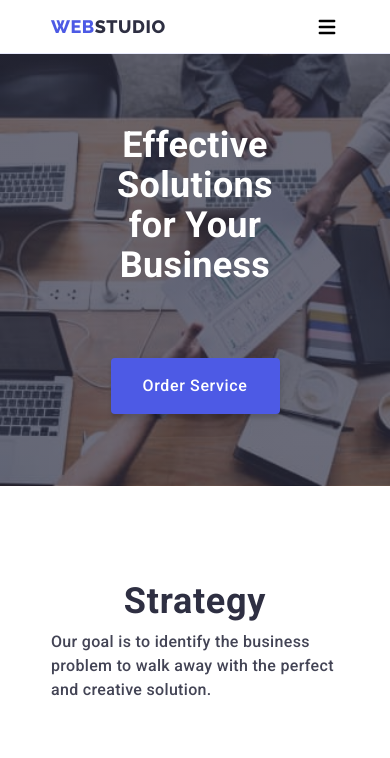
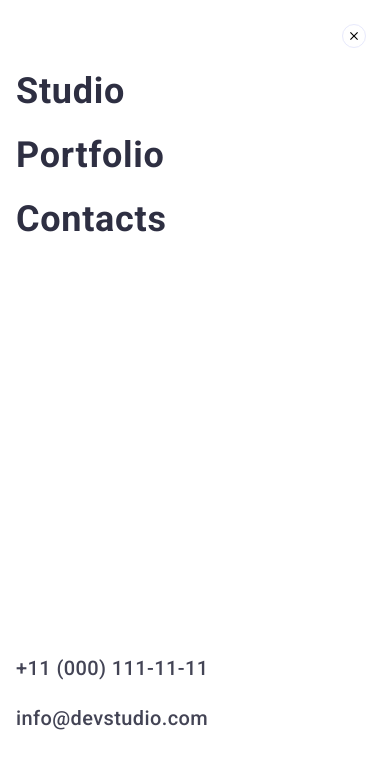
Before and after one commit to Oksana802/goit-markup-hw-06, a plain HTML site: page index.html in a window 390 px wide. Both pictures are taken after a click on the button 327 px from the left and 26 px from the top of the page. Shown: the top 758 px of the page. Drawn offline with nearby package versions, Linux system fonts and the light colour scheme.

Commit message:
fix madal

```diff
--- a/css/styles.css
+++ b/css/styles.css
@@ -43,8 +43,8 @@ img {
 
 :root {
   /* fonts */
-  --primary-font: "Roboto", sans-serif;
-  --secondary-font: "Raleway", sans-serif;
+  --primary-font: 'Roboto', sans-serif;
+  --secondary-font: 'Raleway', sans-serif;
 
   /* Color */
 
@@ -64,7 +64,6 @@ img {
   --color-slate: #434455;
 }
 
-
 body {
   font-family: var(--primary-font);
   font-size: 16px;
@@ -73,7 +72,6 @@ body {
   line-height: 1.5;
   background-color: var(--color-white);
 }
-
 
 /* h2 */
 .title {
@@ -104,9 +102,7 @@ body {
   font-size: 36px;
   line-height: 1.11;
   text-align: center;
-
 }
-
 
 /* p */
 .text {
@@ -117,7 +113,6 @@ body {
 .features-item .text {
   font-weight: 500;
 }
-
 
 .section {
   padding-top: 96px;
@@ -130,14 +125,10 @@ body {
   padding: 0 16px;
 }
 
-
 @media screen and (min-width: 768px) {
-
   .features-item .subtitle {
     text-align: left;
   }
-
-
 }
 
 @media screen and (min-width: 1158px) {
@@ -161,8 +152,7 @@ body {
 /* ------------------------------Header--------------------------- */
 .header {
   border-bottom: 1px solid var(--color-cornflower);
-  box-shadow: 0px 2px 1px rgba(46, 47, 66, 0.08),
-    0px 1px 1px rgba(46, 47, 66, 0.16),
+  box-shadow: 0px 2px 1px rgba(46, 47, 66, 0.08), 0px 1px 1px rgba(46, 47, 66, 0.16),
     0px 1px 6px rgba(46, 47, 66, 0.08);
 }
 
@@ -224,7 +214,6 @@ body {
   border: none;
 }
 
-
 .mob-menu {
   display: flex;
   flex-direction: column;
@@ -260,14 +249,18 @@ body {
   background-color: transparent;
   border-radius: 50%;
   border: 1px solid var(--color-cornflower);
-      transition: background-color 250ms cubic-bezier(0.4, 0, 0.2, 1), border 250ms cubic-bezier(0.4, 0, 0.2, 1);
-
+  transition: background-color 250ms cubic-bezier(0.4, 0, 0.2, 1),
+    border 250ms cubic-bezier(0.4, 0, 0.2, 1);
+}
+.menu-close-btn:hover,
+.menu-close-btn:focus {
+  background-color: var(--color-ocean);
+  border: none;
 }
 
 .mob-item:not(:last-child) {
   margin-bottom: 24px;
 }
-
 
 .mob-nav-link {
   font-weight: 700;
@@ -275,7 +268,6 @@ body {
   line-height: 1.11;
   letter-spacing: 0.02em;
   color: var(--color-navy-blue);
-
 }
 
 .mob-address {
@@ -290,8 +282,6 @@ body {
   color: var(--color-text);
 }
 
-
-
 .mob-socials-list {
   display: flex;
   justify-content: space-between;
@@ -303,7 +293,6 @@ body {
   width: 40px;
   height: 40px;
 }
-
 
 @media screen and (min-width: 768px) {
   .container {
@@ -341,7 +330,6 @@ body {
     align-items: center;
     gap: 16px;
   }
-
 
   .nav-link {
     display: block;
@@ -391,7 +379,6 @@ body {
   }
 }
 
-
 @media screen and (min-width: 1158px) {
   .container {
     width: 1158px;
@@ -413,17 +400,15 @@ body {
     line-height: 1.5;
     letter-spacing: 0.02em;
   }
-
 }
 /* ______________________________________________________________________________ */
 
-
 /* -----------------------------Hero----------------------------- */
-
 
 .hero {
   background-color: var(--color-navy-blue);
-  background-image: linear-gradient(rgba(46, 47, 66, 0.7), rgba(46, 47, 66, 0.7)), url(../images/bg/people-office-mob.jpg);
+  background-image: linear-gradient(rgba(46, 47, 66, 0.7), rgba(46, 47, 66, 0.7)),
+    url(../images/bg/people-office-mob.jpg);
   max-width: 1440px;
   background-repeat: no-repeat;
   background-position: center center;
@@ -445,7 +430,6 @@ body {
   padding: 0 2px;
   text-align: center;
   color: var(--color-white);
-
 }
 
 .button {
@@ -469,28 +453,32 @@ body {
   transition: background-color 250ms cubic-bezier(0.4, 0, 0.2, 1);
 }
 
-
 .button:hover,
 .button:focus {
   background-color: var(--color-ocean);
 }
 
-                @media screen and (-webkit-min-device-pixel-ratio: 2), (min-resolution: 2dppx),  (min-resolution: 192dpi) {
+@media screen and (-webkit-min-device-pixel-ratio: 2),
+  (min-resolution: 2dppx),
+  (min-resolution: 192dpi) {
   .hero {
-                    background-image: linear-gradient(rgba(46, 47, 66, 0.7), rgba(46, 47, 66, 0.7)), url(../images/bg/people-office-mob-2x.jpg);
+    background-image: linear-gradient(rgba(46, 47, 66, 0.7), rgba(46, 47, 66, 0.7)),
+      url(../images/bg/people-office-mob-2x.jpg);
   }
 }
 
 @media screen and (min-width: 768px) {
   .hero {
-      background-image: linear-gradient(rgba(46, 47, 66, 0.7), rgba(46, 47, 66, 0.7)), url(../images/bg/people-office-tab.jpg);
+    background-image: linear-gradient(rgba(46, 47, 66, 0.7), rgba(46, 47, 66, 0.7)),
+      url(../images/bg/people-office-tab.jpg);
     padding: 112px 0;
   }
   @media screen and (-webkit-min-device-pixel-ratio: 2),
     (min-resolution: 2dppx),
     (min-resolution: 192dpi) {
     .hero {
-                    background-image: linear-gradient(rgba(46, 47, 66, 0.7), rgba(46, 47, 66, 0.7)), url(../images/bg/people-office-tab-2x.jpg);
+      background-image: linear-gradient(rgba(46, 47, 66, 0.7), rgba(46, 47, 66, 0.7)),
+        url(../images/bg/people-office-tab-2x.jpg);
     }
   }
 
@@ -501,16 +489,12 @@ body {
     line-height: 1.07;
     padding: 0;
   }
-
-
 }
-
-
-
 
 @media screen and (min-width: 1158px) {
   .hero {
-    background-image: linear-gradient(rgba(46, 47, 66, 0.7), rgba(46, 47, 66, 0.7)), url(../images/bg/people-office.jpg);
+    background-image: linear-gradient(rgba(46, 47, 66, 0.7), rgba(46, 47, 66, 0.7)),
+      url(../images/bg/people-office.jpg);
     padding: 188px 0;
   }
 
@@ -518,7 +502,8 @@ body {
     (min-resolution: 2dppx),
     (min-resolution: 192dpi) {
     .hero {
-                    background-image: linear-gradient(rgba(46, 47, 66, 0.7), rgba(46, 47, 66, 0.7)), url(../images/bg/people-office-2x.jpg);
+      background-image: linear-gradient(rgba(46, 47, 66, 0.7), rgba(46, 47, 66, 0.7)),
+        url(../images/bg/people-office-2x.jpg);
     }
   }
 
@@ -529,8 +514,6 @@ body {
 }
 
 /* _____________________________________________________________________________ */
-
-
 
 /* ------------------------------Features------------------------ */
 
@@ -544,7 +527,6 @@ body {
 .features-icon {
   display: none;
 }
-
 
 @media screen and (min-width: 768px) {
   .features-list {
@@ -579,18 +561,12 @@ body {
     margin-bottom: 8px;
   }
 
-
   .features-item {
-
-  flex-basis: calc((100% - 3*24px)/4);
+    flex-basis: calc((100% - 3 * 24px) / 4);
   }
 }
 
-
 /* ____________________________________________________________________________ */
-
-
-
 
 /* ----------------------------------Our Team---------------------------------- */
 .section-team {
@@ -621,9 +597,9 @@ body {
 .card-team-bg {
   background-color: var(--color-white);
   border-radius: 0 0 4px 4px;
-  box-shadow: 0 2px 1px 0 rgba(46, 47, 66, 0.08), 0 1px 1px 0 rgba(46, 47, 66, 0.16), 0 1px 6px 0 rgba(46, 47, 66, 0.08);
+  box-shadow: 0 2px 1px 0 rgba(46, 47, 66, 0.08), 0 1px 1px 0 rgba(46, 47, 66, 0.16),
+    0 1px 6px 0 rgba(46, 47, 66, 0.08);
 }
-
 
 .card-text {
   padding: 32px 0px;
@@ -673,7 +649,6 @@ body {
     width: 768px;
     margin: 0 auto;
     padding: 96px 16px;
-
   }
 
   .team-list {
@@ -686,7 +661,7 @@ body {
   }
   .team-item {
     max-width: 264px;
-  flex-basis: calc((100% - 24px)/2);
+    flex-basis: calc((100% - 24px) / 2);
   }
 }
 
@@ -705,16 +680,12 @@ body {
   }
 
   .team-item {
-      flex-basis: calc((100% - 3*24px)/4);
+    flex-basis: calc((100% - 3 * 24px) / 4);
     text-align: center;
     transition: background-color 250ms cubic-bezier(0.4, 0, 0.2, 1);
   }
 }
 /* _____________________________________________________________________*/
-
-
-
-
 
 /* ---------------------------------Our Portfolio ---------------------- */
 .portfolio-list {
@@ -752,7 +723,8 @@ body {
 }
 
 .portfolio-item:hover {
-  box-shadow: 0 2px 1px 0 rgba(46, 47, 66, 0.08), 0 1px 1px 0 rgba(46, 47, 66, 0.16), 0 1px 6px 0 rgba(46, 47, 66, 0.08);
+  box-shadow: 0 2px 1px 0 rgba(46, 47, 66, 0.08), 0 1px 1px 0 rgba(46, 47, 66, 0.16),
+    0 1px 6px 0 rgba(46, 47, 66, 0.08);
 }
 
 .card-text-portfolio {
@@ -761,7 +733,6 @@ body {
   padding: 32px 16px;
 }
 
-
 @media screen and (min-width: 768px) {
   .portfolio-list {
     width: 736px;
@@ -769,7 +740,7 @@ body {
   }
 
   .portfolio-item {
-    flex-basis: calc((100% - 24px)/2);
+    flex-basis: calc((100% - 24px) / 2);
   }
 }
 
@@ -780,12 +751,11 @@ body {
   }
 
   .portfolio-item {
-    flex-basis: calc((100% - 2*24px)/3);
+    flex-basis: calc((100% - 2 * 24px) / 3);
   }
 }
 
 /* __________________________________________________________________________ */
-
 
 /* --------------------------FOOTER--------------------------------------- */
 .footer {
@@ -854,7 +824,7 @@ body {
   color: var(--color-white);
 }
 
-.subscribe-form>.button {
+.subscribe-form > .button {
   display: flex;
   justify-content: center;
   align-items: center;
@@ -864,8 +834,8 @@ body {
   box-shadow: none;
 }
 
-.subscribe-form>.button:hover,
-.subscribe-form>.button:focus {
+.subscribe-form > .button:hover,
+.subscribe-form > .button:focus {
   background-color: var(--color-green);
 }
 
@@ -874,7 +844,6 @@ body {
   fill: var(--color-white);
 }
 
-
 @media screen and (min-width: 768px) {
   .footer-container {
     gap: 72px 24px;
@@ -882,7 +851,8 @@ body {
   }
 
   .footer .logo {
-  display: inline-block;}
+    display: inline-block;
+  }
 
   .subscribe-form {
     display: flex;
@@ -895,7 +865,6 @@ body {
   }
 }
 
-
 @media screen and (min-width: 1158px) {
   .footer {
     padding: 100px 0 100px;
@@ -904,7 +873,6 @@ body {
   .footer-container {
     flex-wrap: nowrap;
     gap: 0;
-
   }
   .footer-logo {
     margin-right: 120px;
@@ -922,9 +890,6 @@ body {
   }
 }
 
-
-
-
 /* -----------------Modal window------------------------  */
 .backdrop {
   width: 100%;
@@ -936,7 +901,8 @@ body {
   visibility: hidden;
   pointer-events: none;
   background-color: var(--color-navy-blue-modal);
-  transition: opacity 250ms cubic-bezier(0.4, 0, 0.2, 1), visibility 250ms cubic-bezier(0.4, 0, 0.2, 1);
+  transition: opacity 250ms cubic-bezier(0.4, 0, 0.2, 1),
+    visibility 250ms cubic-bezier(0.4, 0, 0.2, 1);
 }
 
 .is-open {
@@ -955,9 +921,10 @@ body {
   border-radius: 4px;
   width: 288px;
   min-height: 623px;
-  box-shadow: 0 1px 1px 0 rgba(0, 0, 0, 0.14), 0 1px 3px 0 rgba(0, 0, 0, 0.12), 0 2px 1px 0 rgba(0, 0, 0, 0.2);
+  box-shadow: 0 1px 1px 0 rgba(0, 0, 0, 0.14), 0 1px 3px 0 rgba(0, 0, 0, 0.12),
+    0 2px 1px 0 rgba(0, 0, 0, 0.2);
   background: var(--color-dairy);
-  transition: transform 250ms cubic-bezier(0.4, 0, 0.2, 1)
+  transition: transform 250ms cubic-bezier(0.4, 0, 0.2, 1);
 }
 
 .modal-close-btn {
@@ -977,7 +944,8 @@ body {
   background-color: #e7e9fc;
   border: 1px solid rgba(0, 0, 0, 0.1);
   border-radius: 50%;
-  transition: background-color 250ms cubic-bezier(0.4, 0, 0.2, 1), border 250ms cubic-bezier(0.4, 0, 0.2, 1);
+  transition: background-color 250ms cubic-bezier(0.4, 0, 0.2, 1),
+    border 250ms cubic-bezier(0.4, 0, 0.2, 1);
 }
 
 .modal-close-btn:hover,
@@ -991,8 +959,8 @@ body {
   transition: fill 250ms cubic-bezier(0.4, 0, 0.2, 1);
 }
 
-.modal-close-btn:hover>.modal-close-icon,
-.modal-close-btn:focus>.modal-close-icon {
+.modal-close-btn:hover > .modal-close-icon,
+.modal-close-btn:focus > .modal-close-icon {
   fill: var(--color-white);
 }
 
@@ -1047,8 +1015,8 @@ body {
   transition: fill 250ms cubic-bezier(0.4, 0, 0.2, 1);
 }
 
-.modal-input:hover+.modal-icon,
-.modal-input:focus+.modal-icon {
+.modal-input:hover + .modal-icon,
+.modal-input:focus + .modal-icon {
   fill: var(--color-iris);
 }
 
@@ -1078,7 +1046,7 @@ body {
 }
 
 .modal-comment::placeholder {
-  color: var(--color-light-slate)
+  color: var(--color-light-slate);
 }
 
 .modal-check-text {
@@ -1098,11 +1066,12 @@ body {
   border-radius: 2px;
   border: 1px solid rgba(46, 47, 66, 0.4);
   fill: transparent;
-  transition: background-color 250ms cubic-bezier(0.4, 0, 0.2, 1), border 250ms cubic-bezier(0.4, 0, 0.2, 1), fill 250ms cubic-bezier(0.4, 0, 0.2, 1);
+  transition: background-color 250ms cubic-bezier(0.4, 0, 0.2, 1),
+    border 250ms cubic-bezier(0.4, 0, 0.2, 1), fill 250ms cubic-bezier(0.4, 0, 0.2, 1);
 }
 
-.modal-check:checked+.modal-check-text .check-span,
-.modal-check:focus+.modal-check-text .check-span {
+.modal-check:checked + .modal-check-text .check-span,
+.modal-check:focus + .modal-check-text .check-span {
   border: none;
   background-color: var(--color-ocean);
   fill: var(--color-cloud);
@@ -1119,8 +1088,6 @@ body {
   cursor: pointer;
 }
 
-
-
 @media screen and (min-width: 768px) {
   .modal {
     width: 408px;
--- a/js/modal.js
+++ b/js/modal.js
@@ -1,14 +1,33 @@
 (() => {
   const refs = {
-    openModalBtn: document.querySelector('[data-modal-open]'),
-    closeModalBtn: document.querySelector('[data-modal-close]'),
-    modal: document.querySelector('[data-modal]'),
+    openMenuBtn: document.querySelector('.menu-open-btn'),
+    closeMenuBtn: document.querySelector('.menu-close-btn'),
+    mobMenu: document.querySelector('.mob-menu'),
+
+    openModalBtn: document.querySelector('[modal-open-btn]'),
+    closeModalBtn: document.querySelector('.modal-close-btn'),
+    modalBackdrop: document.querySelector('.backdrop'),
   };
 
-  refs.openModalBtn.addEventListener('click', toggleModal);
-  refs.closeModalBtn.addEventListener('click', toggleModal);
+  refs.openMenuBtn.addEventListener('click', () => {
+    refs.mobMenu.classList.add('is-open');
+  });
 
-  function toggleModal() {
-    refs.modal.classList.toggle('is-open');
-  }
+  refs.closeMenuBtn.addEventListener('click', () => {
+    refs.mobMenu.classList.remove('is-open');
+  });
+
+  refs.openModalBtn.addEventListener('click', () => {
+    refs.modalBackdrop.classList.add('is-open');
+  });
+
+  refs.closeModalBtn.addEventListener('click', () => {
+    refs.modalBackdrop.classList.remove('is-open');
+  });
+
+  refs.modalBackdrop.addEventListener('click', event => {
+    if (event.target === refs.modalBackdrop) {
+      refs.modalBackdrop.classList.remove('is-open');
+    }
+  });
 })();
```
Also changed, not shown: index.html (+3 -3 lines), package-lock.json (added). Lines whose indentation alone changed are shown as unchanged.
